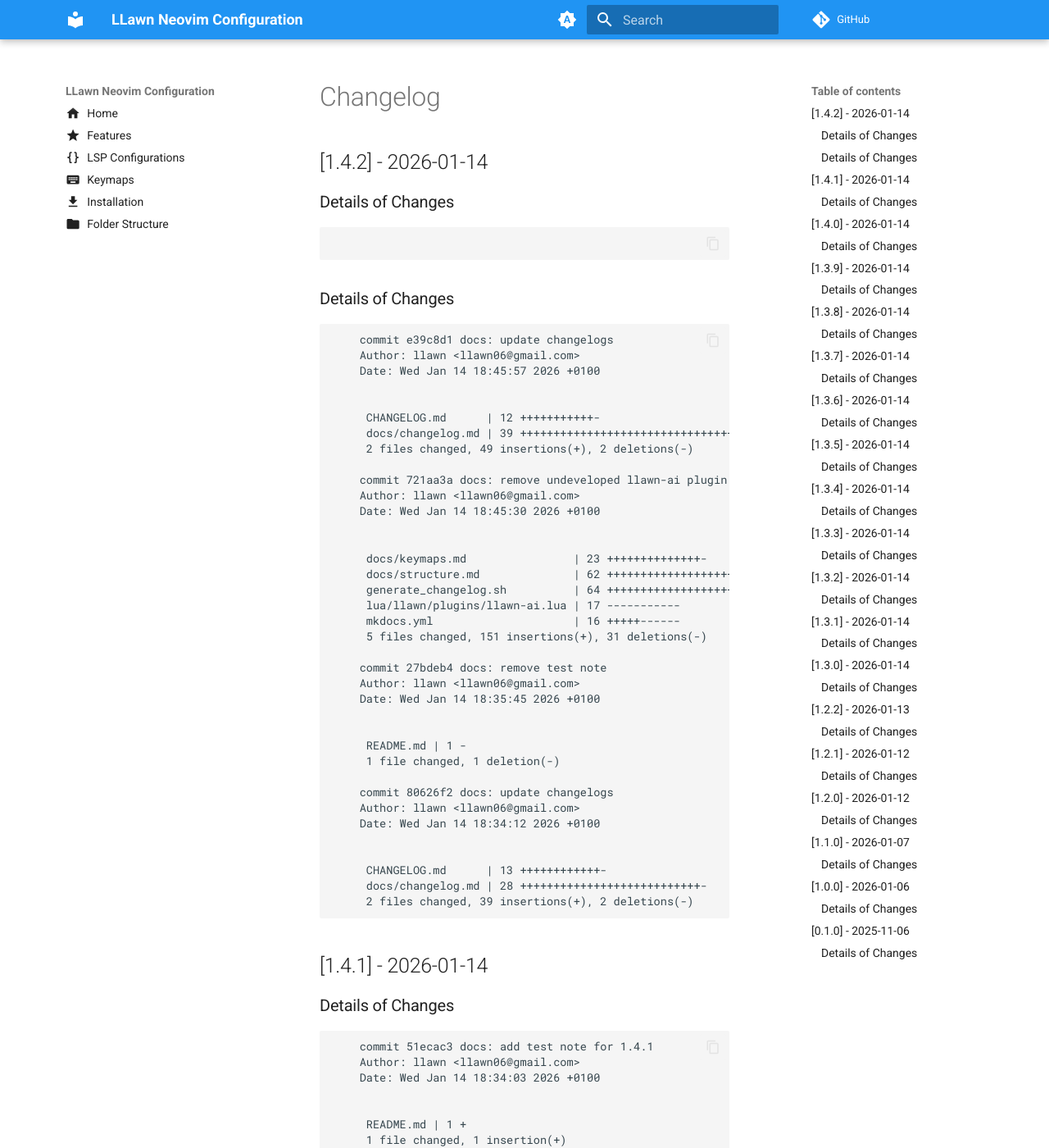
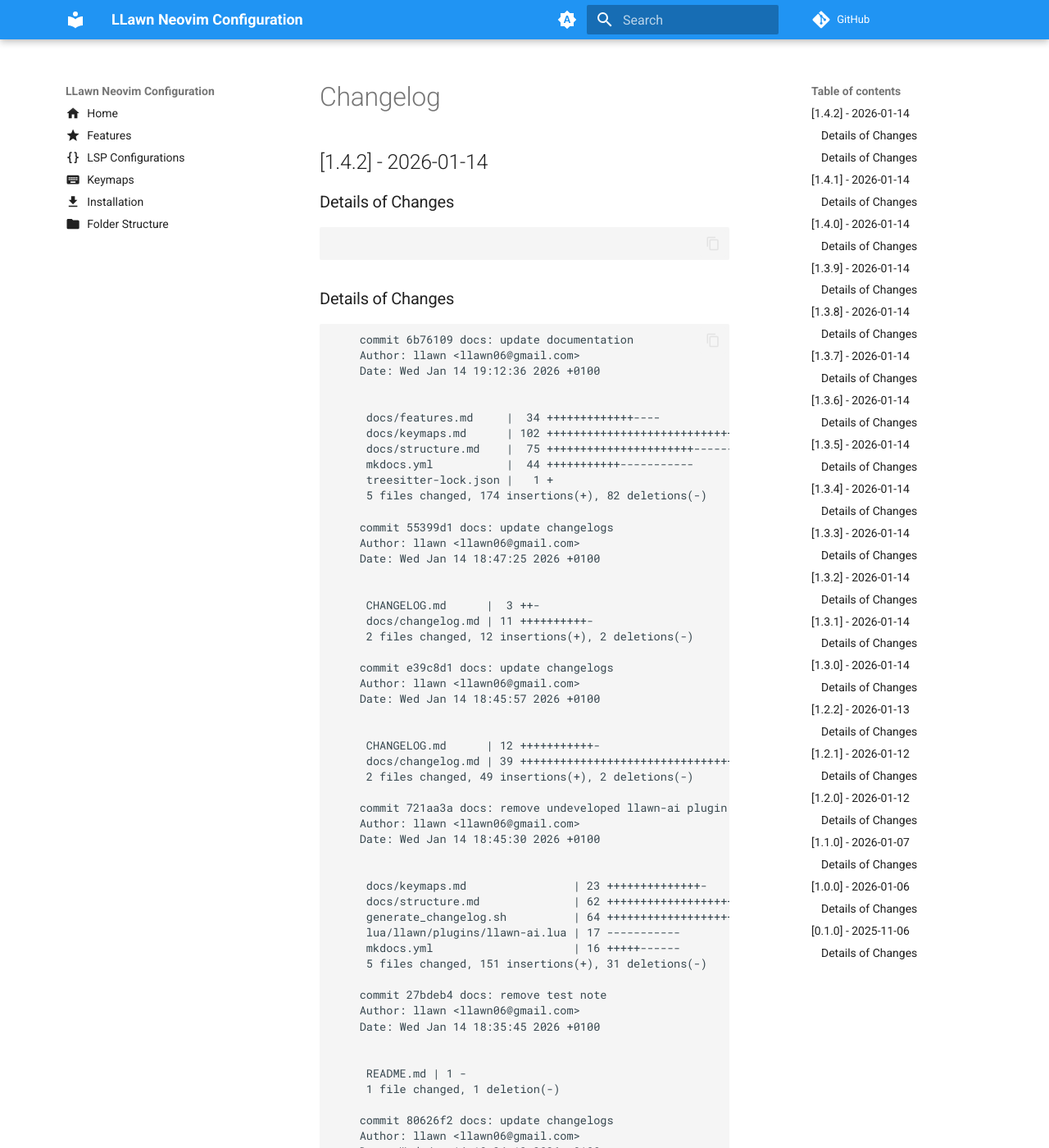
Before and after one commit to llawn/llawnvim, an MkDocs documentation site: the page built from docs/changelog.md, in a window 1280 px wide and 1400 px high. Shown: the whole window at 82% size. Built offline with MkDocs 1.6.1 and Material for MkDocs 9.7.7, drawn with Linux system fonts in a browser that asks for light colours; comment, search, counter and statistics services are not loaded; some of the changed text lies outside the part shown.

Commit message:
docs: update changelogs

````diff
--- a/docs/changelog.md
+++ b/docs/changelog.md
@@ -14,6 +14,27 @@
 ### Details of Changes
 
 ```
+    commit 6b76109 docs: update documentation
+    Author: llawn <llawn06@gmail.com>
+    Date: Wed Jan 14 19:12:36 2026 +0100
+
+
+     docs/features.md     |  34 +++++++++++++----
+     docs/keymaps.md      | 102 +++++++++++++++++++++++++++++++++++++++------------
+     docs/structure.md    |  75 ++++++++++++++++++++++---------------
+     mkdocs.yml           |  44 +++++++++++-----------
+     treesitter-lock.json |   1 +
+     5 files changed, 174 insertions(+), 82 deletions(-)
+
+    commit 55399d1 docs: update changelogs
+    Author: llawn <llawn06@gmail.com>
+    Date: Wed Jan 14 18:47:25 2026 +0100
+
+
+     CHANGELOG.md      |  3 ++-
+     docs/changelog.md | 11 ++++++++++-
+     2 files changed, 12 insertions(+), 2 deletions(-)
+
     commit e39c8d1 docs: update changelogs
     Author: llawn <llawn06@gmail.com>
     Date: Wed Jan 14 18:45:57 2026 +0100
````
Also changed, not shown: CHANGELOG.md (+2 -0 lines).
